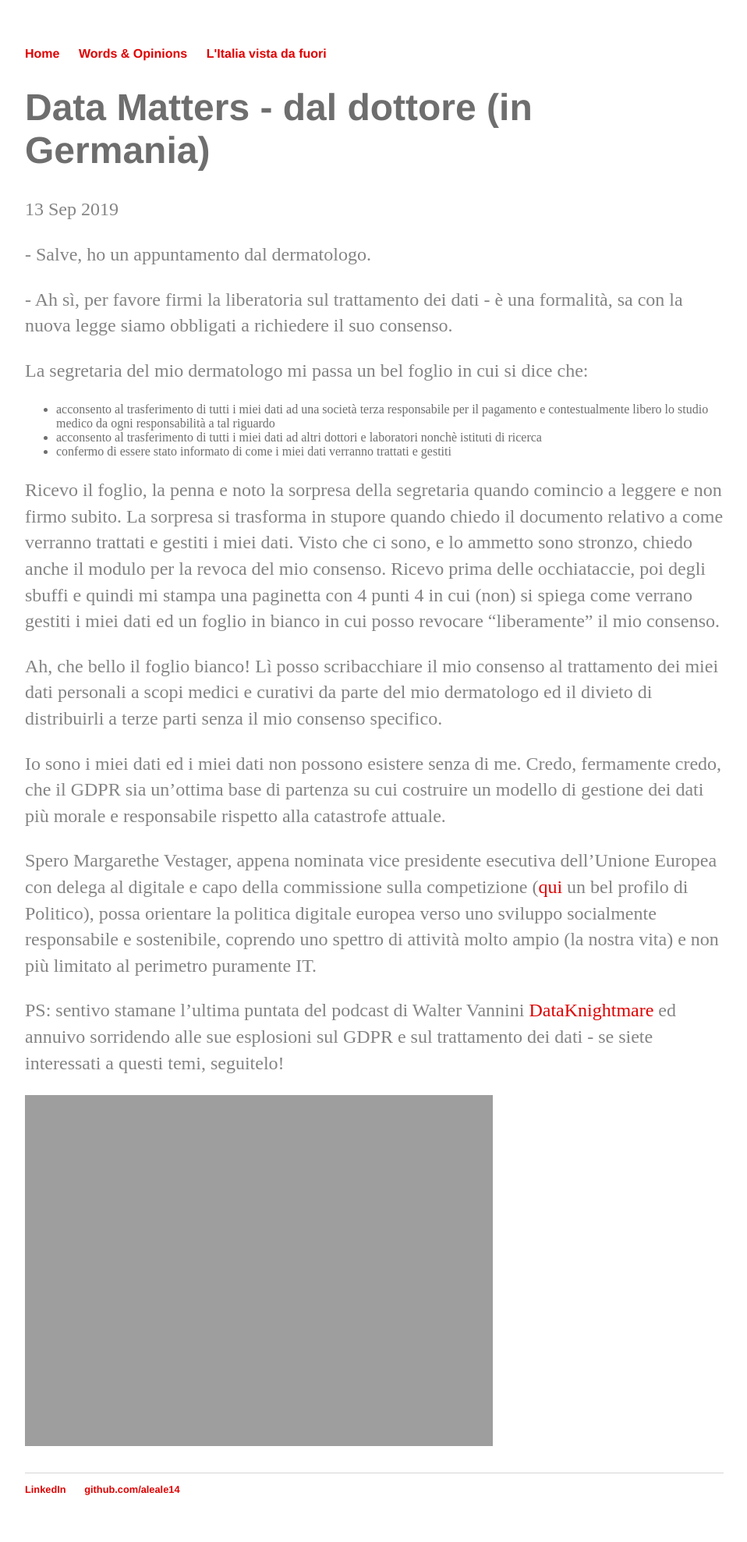
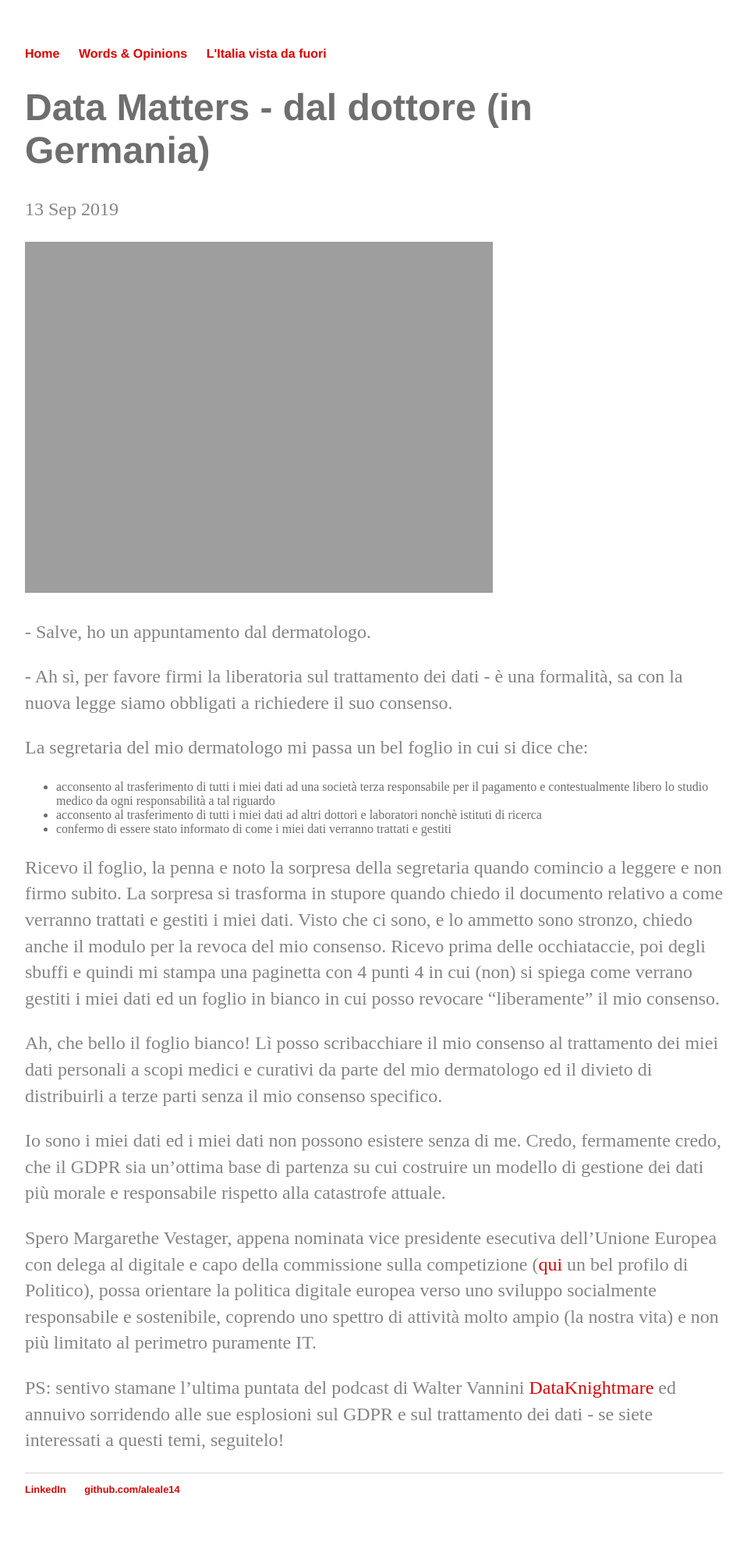
Before and after one commit to aleale14/aleale14.github.io, a Jekyll site: the page built from _posts/2019-09-13-data-matters.md, in a window 1280 px wide. Shown: the whole page at 78% size, without its empty margins (160-1118 px from the left). Built offline with Jekyll 4.4.1, drawn with Linux system fonts in a browser that asks for light colours.

Commit message:
Update 2019-09-13-data-matters.md

```diff
--- a/_posts/2019-09-13-data-matters.md
+++ b/_posts/2019-09-13-data-matters.md
@@ -5,6 +5,8 @@ title: Data Matters - dal dottore (in Germania)
 tag: italia europe eu people peopleanalytics GDPR dataprotection
 permalink: data_dottore
 ---
+
+<img src="/images/Jan_steen,_la_visita_del_dottore,_1660-62_ca._02[1].jpg" alt="Jan Steen Wikimedia Commons" width="600"/>
 
 \- Salve, ho un appuntamento dal dermatologo.
 
@@ -28,5 +30,3 @@ Credo, fermamente credo, che il GDPR sia un'ottima base di partenza su cui costr
 Spero Margarethe Vestager, appena nominata vice presidente esecutiva dell'Unione Europea con delega al digitale e capo della commissione sulla competizione ([qui](https://www.politico.eu/article/european-commission-vice-president-digital-margrethe-vestager-competition/) un bel profilo di Politico), possa orientare la politica digitale europea verso uno sviluppo socialmente responsabile e sostenibile, coprendo uno spettro di attività molto ampio (la nostra vita) e non più limitato al perimetro puramente IT.
 
 PS: sentivo stamane l'ultima puntata del podcast di Walter Vannini [DataKnightmare](https://www.spreaker.com/show/dataknightmare) ed annuivo sorridendo alle sue esplosioni sul GDPR e sul trattamento dei dati - se siete interessati a questi temi, seguitelo!
-
-<img src="/images/Jan_steen,_la_visita_del_dottore,_1660-62_ca._02[1].jpg" alt="Jan Steen Wikimedia Commons" width="600"/>
```
